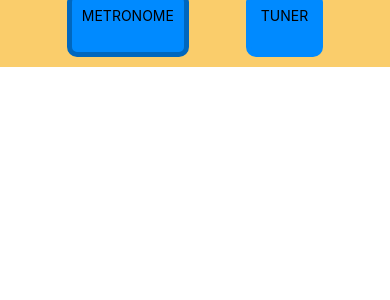
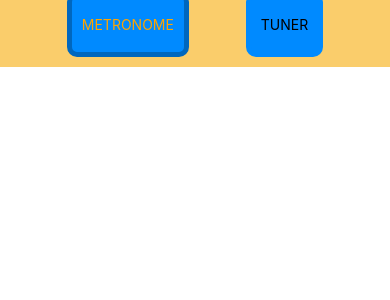
Before and after one commit to cursorweb/40violins, a React Native app: screen / in a window 390 px wide. Shown: the top 300 px of the page. Built offline with nearby package versions, Linux system fonts and the light colour scheme.

Commit message:
fixed some hooks bug

```diff
--- a/components/Nav.tsx
+++ b/components/Nav.tsx
@@ -3,10 +3,12 @@ import { ScrollView, StyleSheet, Text, TouchableOpacity } from "react-native";
 
 import TText from "./TText";
 import { apps } from "../apps/loader";
-import { useTheme } from "../theme/theme";
+import { Theme, useTheme } from "../theme/theme";
 
 
 export default function Nav({ changeBtn }: { changeBtn: (app: keyof typeof apps) => void }) {
+  const { theme } = useTheme();
+  const styles = () => _styles(theme);
   const keys = Object.keys(apps);
 
   let [selected, setSelected] = useState(0);
@@ -30,16 +32,16 @@ export default function Nav({ changeBtn }: { changeBtn: (app: keyof typeof apps)
           onPressOut={() => setHovered(null)}
           activeOpacity={1}
         >
-          <TText>{key.toUpperCase()}</TText>
+          <TText
+            style={i == selected ? styles().selectedText : null}
+          >{key.toUpperCase()}</TText>
         </TouchableOpacity>
       )}
     </ScrollView>
   );
 }
 
-const styles = () => {
-  const { theme } = useTheme();
-
+const _styles = (theme: Theme) => {
   return StyleSheet.create({
     btn: {
       backgroundColor: theme.primary,
@@ -48,7 +50,9 @@ const styles = () => {
       borderWidth: 5,
       borderColor: theme.primary,
       height: '100%',
-      borderRadius: 10
+      borderRadius: 10,
+      display: 'flex',
+      justifyContent: "center"
     },
     hovered: {
       backgroundColor: theme.primary2,
@@ -57,7 +61,9 @@ const styles = () => {
     selected: {
       backgroundColor: theme.primary,
       borderColor: theme.primary2,
-      fontWeight: "bold",
+    },
+    selectedText: {
+      color: "orange",
     },
     nav: {
       position: "absolute",
--- a/components/TText.tsx
+++ b/components/TText.tsx
@@ -1,9 +1,9 @@
 import React from "react";
-import { Text, StyleSheet } from "react-native";
+import { Text, StyleProp, TextStyle } from "react-native";
 import { useTheme } from "../theme/theme";
 
 interface Styles {
-  style?: StyleSheet.NamedStyles<any> | StyleSheet.NamedStyles<any>[]
+  style?: StyleProp<TextStyle>
 }
 
 // themed text
@@ -11,7 +11,7 @@ export default function TText({ children, style }: React.PropsWithChildren<Style
   const { theme } = useTheme();
 
   return (
-    <Text style={[style, { color: theme.text }]}>
+    <Text style={[{ color: theme.text }, style]}>
       {children}
     </Text>
   )
--- a/theme/theme.tsx
+++ b/theme/theme.tsx
@@ -27,7 +27,7 @@ export interface ThemeContextInterface {
   setTheme: Dispatch<SetStateAction<ThemeName>>
 }
 
-export const ThemeContext = React.createContext<ThemeContextInterface | null>(null);
+export const ThemeContext = React.createContext<ThemeContextInterface>({ theme: "light", setTheme: () => {} });
 
 export const ThemeProvider: React.FC = ({ children }) => {
   const scheme = useColorScheme();
```
